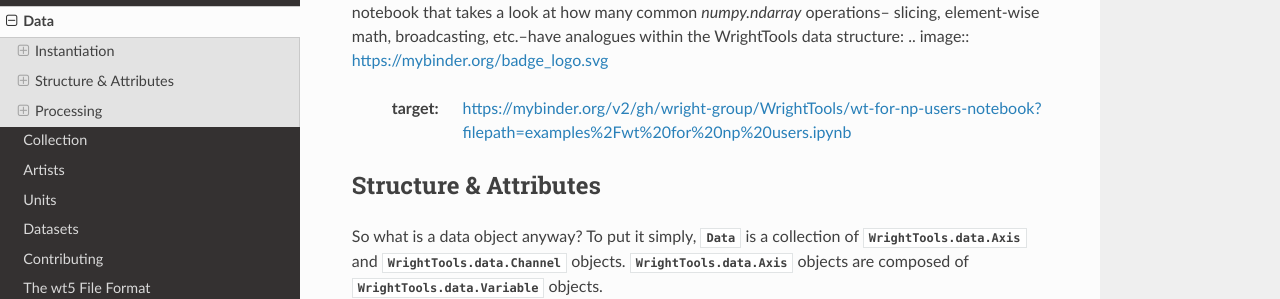
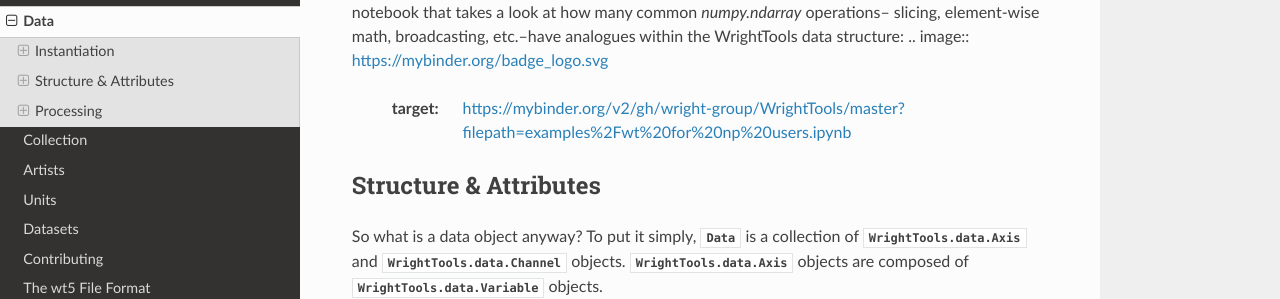
Before and after one commit to wright-group/WrightTools, a Sphinx documentation site: the page built from docs/data.rst, in a window 1280 px wide and 900 px high, scrolled down 1681 px. Shown: the part 159-458 px from the top of the window. Built offline with Sphinx 7.4.7 and the Read the Docs theme 2.0.0, drawn with Linux system fonts in a browser that asks for light colours; pages that are not in the unit, such as notebooks, are missing from menus; the version number could not be read and is left out; some of the changed lines change nothing that is shown.

Commit message:
binder link
master branch link

```diff
--- a/docs/data.rst
+++ b/docs/data.rst
@@ -83,7 +83,7 @@ Having trouble connecting the WrightTools `Data` structure to bare `numpy` array
 We have a notebook that takes a look at how many common `numpy.ndarray` operations--
 slicing, element-wise math, broadcasting, etc.--have analogues within the WrightTools data structure:
 .. image:: https://mybinder.org/badge_logo.svg
- :target: https://mybinder.org/v2/gh/wright-group/WrightTools/wt-for-np-users-notebook?filepath=examples%2Fwt%20for%20np%20users.ipynb
+ :target: https://mybinder.org/v2/gh/wright-group/WrightTools/master?filepath=examples%2Fwt%20for%20np%20users.ipynb
 
 Structure & Attributes
 ----------------------
```
